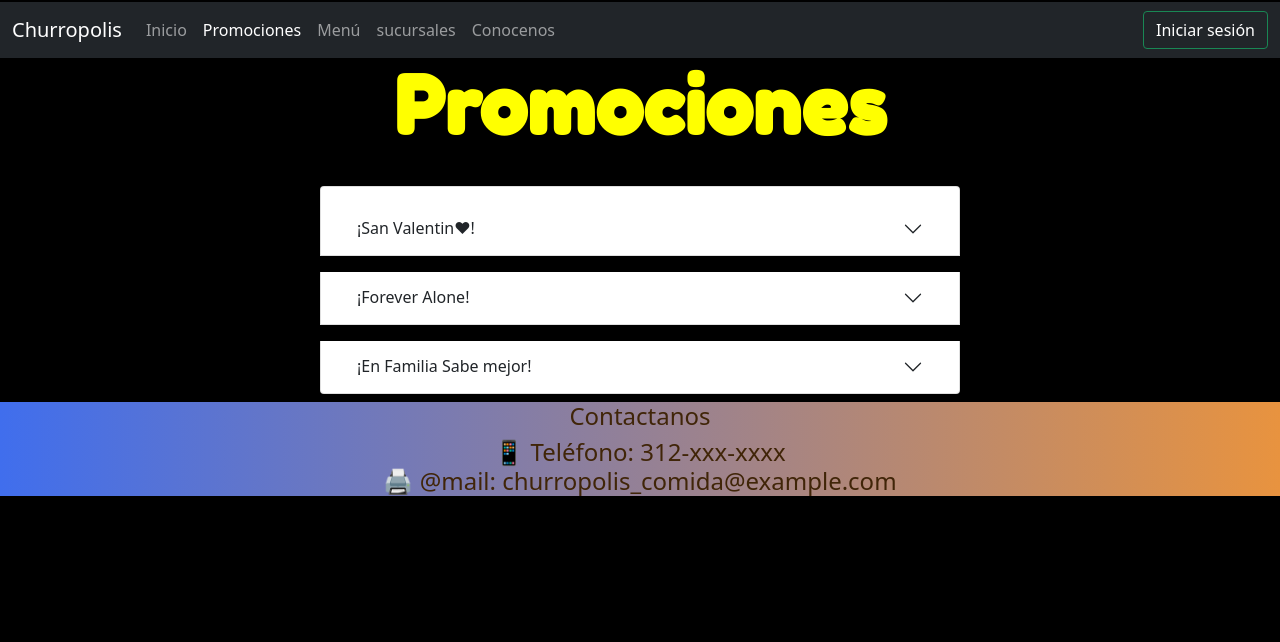
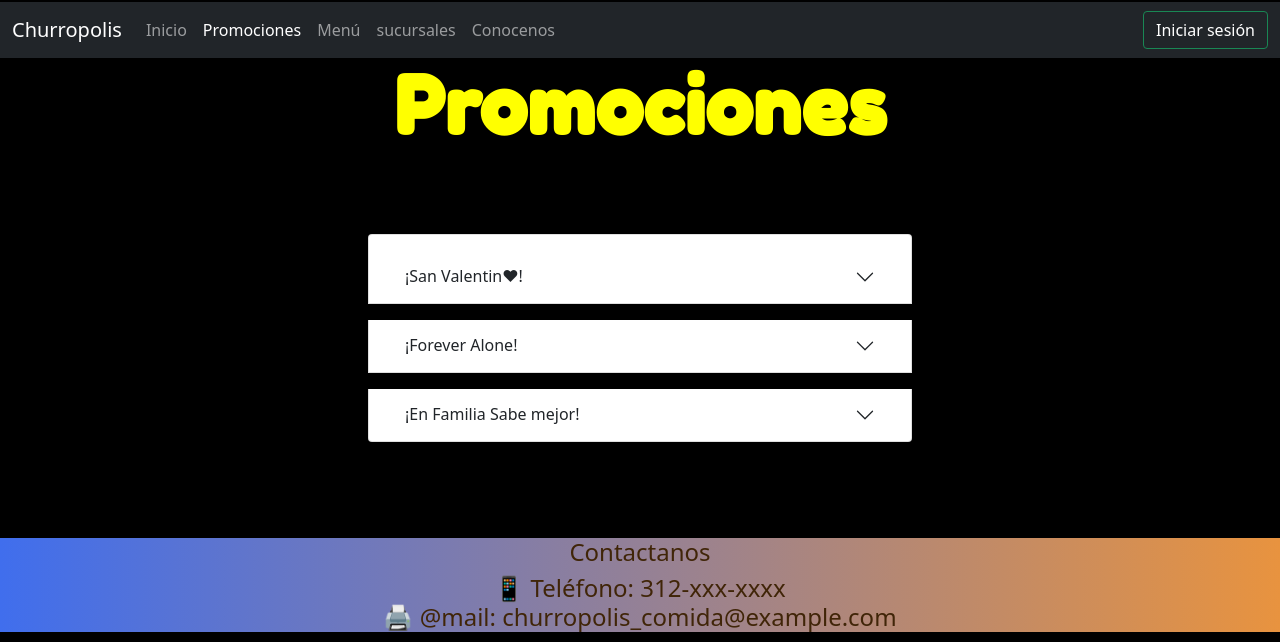
Before and after one commit to Vvazquez05/Churropolis, a plain HTML site: page promociones.html in a window 1280 px wide. Shown: the part 163-805 px from the top of the page. Drawn offline with nearby package versions, Linux system fonts and the light colour scheme.

Commit message:
Se agregó modificaciones en promociones: ajuste de contenido de acordeon

```diff
--- a/promociones.html
+++ b/promociones.html
@@ -76,15 +76,15 @@
             </strong>
         </h1>
         <br>
-        <div class="accordion w-50 d-block mx-auto" id="accordionFlushExample">
+        <div class="accordion w-50 d-block mx-auto mb-5 p-5" id="accordionFlushExample">
             <div class="accordion-item">
                 <h2 class="accordion-header" id="headingOne">
-                    <button class="accordion-button collapsed" type="button" data-bs-toggle="collapse"
+                    <button class="accordion-button collapsed" style="z-index: 0;" type="button" data-bs-toggle="collapse"
                         data-bs-target="#flush-collapseOne" aria-expanded="true" aria-controls="flush-collapseOne">
                         ¡San Valentin❤!
                     </button>
                 </h2>
-                <div id="flush-collapseOne" class="accordion-collapse collapse wx-auto" aria-labelledby="flush-headingOne"
+                <div id="flush-collapseOne" class="accordion-collapse collapse" aria-labelledby="flush-headingOne"
                     data-bs-parent="#accordionFlushExample">
                     <div class="accordion-body">
                         <img src="./images/image.jpg" alt="Promocion San valentin"  width="300px" height="300px">
@@ -94,7 +94,7 @@
             </div>
             <div class="accordion-item">
                 <h2 class="accordion-header" id="flush-headingTwo">
-                    <button class="accordion-button collapsed" type="button" data-bs-toggle="collapse"
+                    <button class="accordion-button collapsed" style="z-index: 0;" type="button" data-bs-toggle="collapse"
                         data-bs-target="#flush-collapseTwo" aria-expanded="true" aria-controls="flush-collapseTwo">
                         ¡Forever Alone!
                     </button>
@@ -112,7 +112,7 @@
             </div>
             <div class="accordion-item">
                 <h2 class="accordion-header" id="flush-headingThree">
-                    <button class="accordion-button collapsed" type="button" data-bs-toggle="collapse"
+                    <button class="accordion-button collapsed" style="z-index: 0;" type="button" data-bs-toggle="collapse"
                         data-bs-target="#flush-collapseThree" aria-expanded="true" aria-controls="flush-collapseThree">
                         ¡En Familia Sabe mejor!
                     </button>
```
